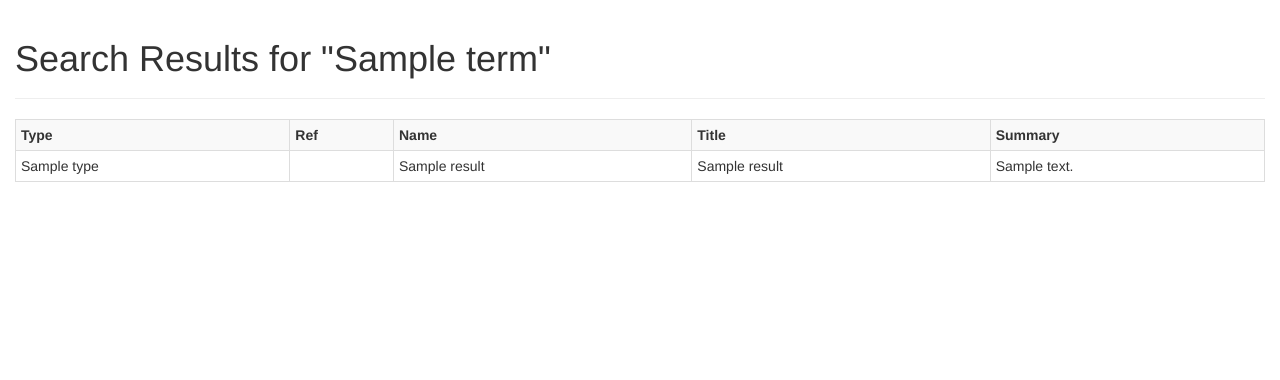
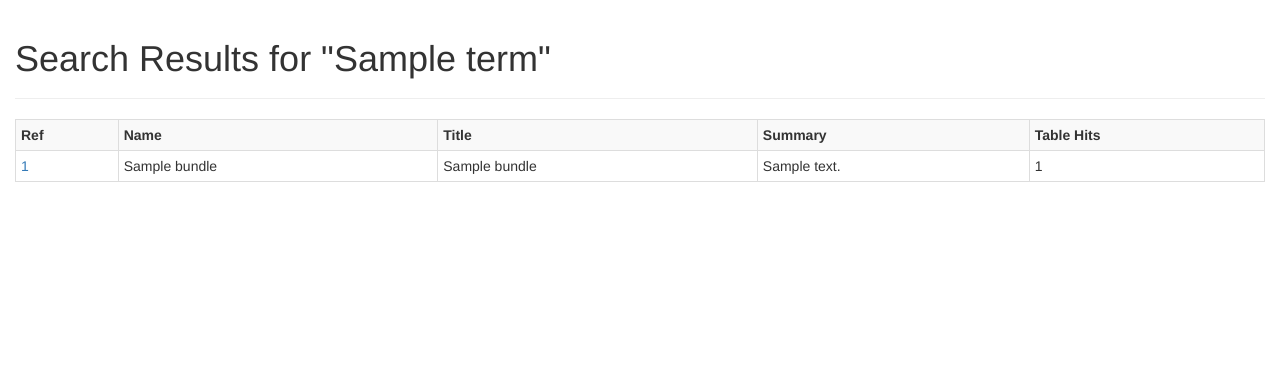
Before and after one commit to CivicKnowledge/ambrydoc, a Flask app: template ambrydoc/templates/search.html in a window 1280 px wide. Shown: the part 51-431 px from the top of the page. Run offline with Flask 2, Linux system fonts and the light colour scheme; the template is opened without the code that fills it: most values are stand-ins (such as "Sample title", 1, 10 or a date in 2020); some libraries are stand-ins or nearby versions.

Commit message:
Getting search working

```diff
--- a/ambrydoc/render.py
+++ b/ambrydoc/render.py
@@ -194,7 +194,7 @@ class Renderer(object):
         template = self.env.get_template('index.html')
 
 
-        return self.render(template, l = self.doc_cache.get_library(), search=self.search(term), **self.cc())
+        return self.render(template, l = self.doc_cache.get_library(), **self.cc())
 
 
     def bundles_index(self):
--- a/ambrydoc/templates/search.html
+++ b/ambrydoc/templates/search.html
@@ -14,24 +14,20 @@
 
   <table class="table table-striped table-bordered table-condensed">
         <tr>
-            <th>Type</th>
             <th>Ref</th>
             <th>Name</th>
             <th>Title</th>
             <th>Summary</th>
+            <th>Table Hits</th>
 
         </tr>
-        {% for r in results -%}
+        {% for vid, r in results.items() -%}
         <tr>
-            <td>{{r.type}}</td>
-            <td>
-                {% if r.type == 'table' -%}<a href="{{table_path(r.d_vid, r.vid)}}">{{r.vid}}</a>
-                {% elif r.type == 'bundle' -%}<a href="{{bundle_path(r.vid)}}">{{r.vid}}</a>
-                {% endif -%}
-            </td>
-            <td>{{r.fqname}}</td>
-            <td>{{r.title}}</td>
-            <td>{{r.summary}}</td>
+            <td><a href="{{bundle_path(r.bundle.vid)}}">{{r.bundle.vid}}</a></td>
+            <td>{{r.bundle.fqname}}</td>
+            <td>{{r.bundle.title}}</td>
+            <td>{{r.bundle.summary}}</td>
+            <td>{{r.tables|length}}</td>
         </tr>
 
         {% endfor -%}
--- a/ambrydoc/views.py
+++ b/ambrydoc/views.py
@@ -25,12 +25,9 @@ def index():
 def index_ct(ct):
     return renderer(content_type=ct).index()
 
-
-
 @app.route('/search.<ct>')
 def search(ct):
     return renderer(content_type=ct).search(term=request.args.get('term'))
-
 
 @app.route('/bundles/<vid>.<ct>')
 def get_bundle(vid, ct):
```
Also changed, not shown: ambrydoc/search.py (+32 -1 lines).
